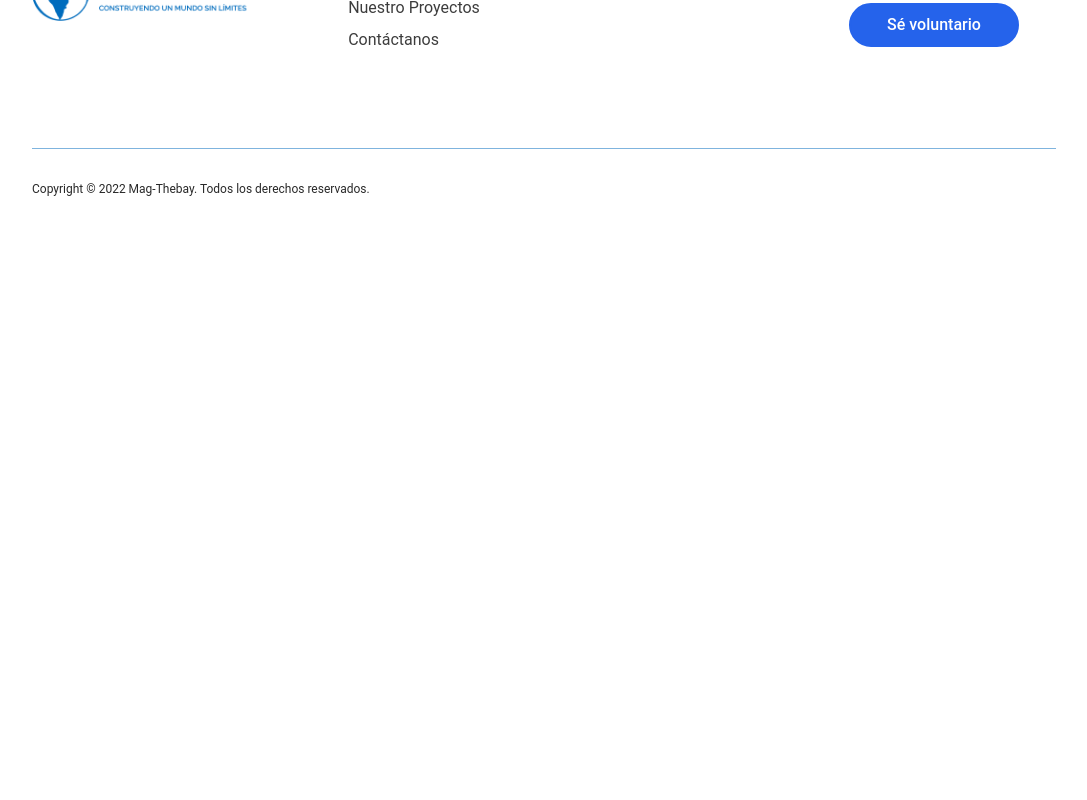
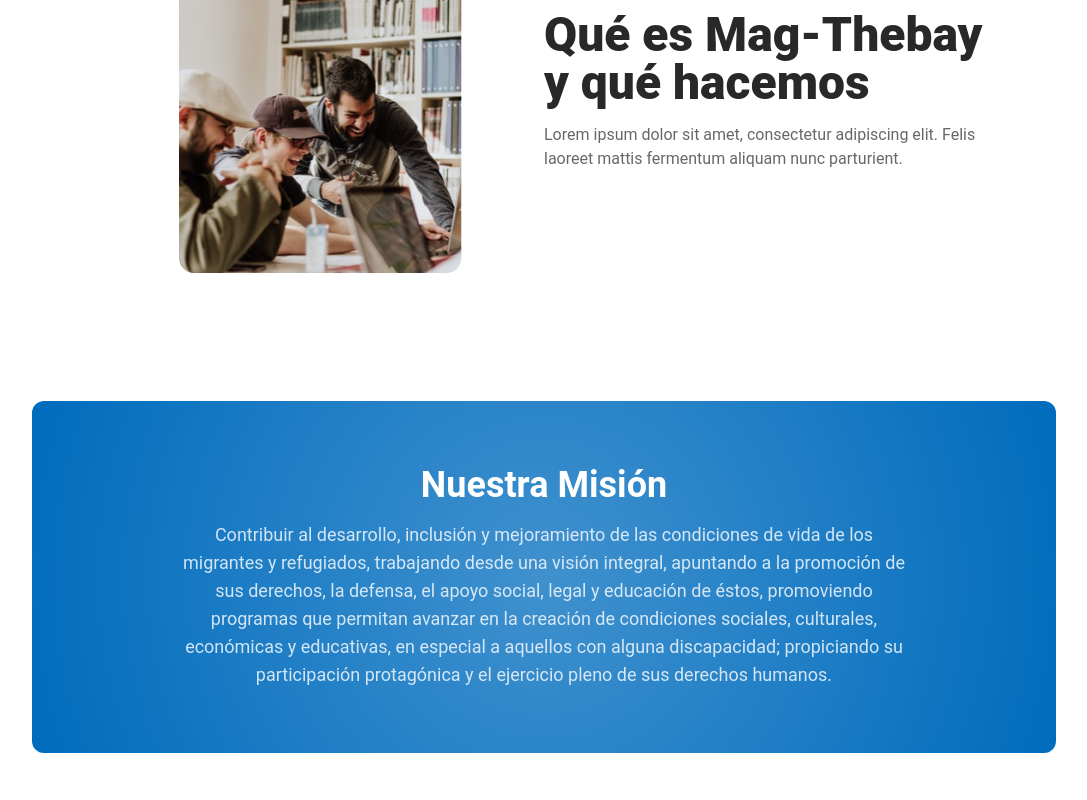
Before and after one commit to cxalem/mag-thebay, a Next.js app: page /nosotros in a window 1280 px wide. Shown: the part 320-1120 px from the top of the page, without its empty margins (96-1183 px from the left). Before the commit the page ends 800 px from the top, so only its background shows below. Built offline with nearby package versions, Linux system fonts and the light colour scheme.

Commit message:
nosotros page added and fixes

```diff
--- a/src/components/InfoSection/InfoSection.tsx
+++ b/src/components/InfoSection/InfoSection.tsx
@@ -1,27 +1,22 @@
-import Image from "next/image";
-import Button from "../Button/Button";
-import aboutUsImage from "../../public/images/about-us.jpg";
+import Image, { StaticImageData } from "next/image";
 
-type Props = {};
+type Props = {
+  children: React.ReactNode;
+  src: StaticImageData;
+  alt: string;
+};
 
-const InfoSection: React.FC<Props> = ({}) => {
+const InfoSection: React.FC<Props> = ({ children, src, alt }) => {
   return (
     <div className="grid grid-cols-1 my-10 md:grid-cols-2 items-center justify-items-center md:my-32 md:px-28 ">
       <Image
-        src={aboutUsImage}
+        src={src}
         width={283}
         height={365}
-        alt="About us"
+        alt={alt}
       />
       <div className="flex flex-col gap-4 items-center md:items-start">
-        <h3 className="text-6xl text-center md:text-left font-extrabold text-primary">Quiénes somos y qué hacemos</h3>
-        <p className="text-primary text-center md:text-left opacity-70">
-          Lorem ipsum dolor sit amet, consectetur adipiscing elit. Felis laoreet
-          mattis fermentum aliquam nunc parturient.
-        </p>
-        <Button type="primary" href="/nosotros">
-          ¡Quiero saber más!
-        </Button>
+        {children}
       </div>
     </div>
   );
--- a/src/components/Proyects/ProjectCard.tsx
+++ b/src/components/Projects/ProjectCard.tsx
@@ -1,15 +1,16 @@
 import React from "react";
 import Image from "next/image";
 import Button from "../Button/Button";
-import style from "./ProyectsStyles/ProjectCard.module.css";
+import style from "./ProjectsStyles/ProjectCard.module.css";
 
 type Props = {
   title: string;
   description: string;
   url: string;
+  id: string;
 };
 
-const ProjectCard: React.FC<Props> = ({ title, description, url }) => {
+const ProjectCard: React.FC<Props> = ({ title, description, url, id }) => {
   return (
     <div className="flex flex-col max-w-sm justify-center shadow-xl rounded-2xl">
       <Image
@@ -24,7 +25,7 @@ const ProjectCard: React.FC<Props> = ({ title, description, url }) => {
         <h2 className="text-center font-bold text-primary">{title}</h2>
         <p className="text-center text-primary text-sm opacity-70">{description}</p>
         <div className="flex justify-center">
-        <Button href={url} type="primary">Más Información</Button>
+        <Button href={`/${id}`} type="primary">Más Información</Button>
         </div>
       </div>
     </div>
--- a/src/components/Proyects/ProjectsSection.tsx
+++ b/src/components/Projects/ProjectsSection.tsx
@@ -1,7 +1,6 @@
 import React from "react";
-import ProjectCard from "./ProjectCard"
-import { useEffect, useState } from "react";
-import data from "../../data/projectsData.json"
+import ProjectCard from "./ProjectCard";
+import meta from "../../data/projectsMetadata.json";
 
 interface Proyect {
   id: string;
@@ -10,23 +9,23 @@ interface Proyect {
   url: string;
 }
 
+type Props = {};
+
 const getItems = () => {
   return [
-    ...Object.entries(data).map(([id, key]) => {
+    ...Object.entries(meta).map(([id, key]) => {
       return {
         id,
         title: key.title,
         description: key.description,
         url: key.url,
-      }
-    })
-  ]
-}
-
-type Props = {};
+      };
+    }),
+  ];
+};
 
 const ProjectsSection: React.FC<Props> = ({}) => {
-  const [projects, setProjects] = useState<Proyect[]>(getItems())
+  const projects = getItems();
 
   return (
     <div className="grid grid-cols-1 justify-items-center my-10 md:mb-32 md:grid-cols-2 lg:grid-cols-3 gap-10 md:px-20">
--- /dev/null
+++ b/src/components/TextBox/TextBox.tsx
@@ -0,0 +1,17 @@
+import styles from "../../styles/Hero.module.css";
+
+type Props = {
+    children: React.ReactNode;
+};
+
+const TextBox: React.FC<Props> = ({ children }) => {
+  return (
+    <div
+      className={`${styles.infoContainer} flex flex-col gap-4 items-center py-10 px-10 md:py-16 md:px-36 rounded-xl w-full max-w-5xl`}
+    >
+        {children}
+    </div>
+  );
+};
+
+export default TextBox;
--- a/src/pages/index.tsx
+++ b/src/pages/index.tsx
@@ -2,14 +2,29 @@ import { NextPage } from "next";
 import styles from "../styles/Home.module.css";
 import Hero from "../components/Hero/Hero";
 import InfoSection from "../components/InfoSection/InfoSection";
-import ProjectsSection from "../components/Proyects/ProjectsSection";
+import ProjectsSection from "../components/Projects/ProjectsSection";
 import JoinUs from "../components/JoinUs/JoinUs";
+import Button from "../components/Button/Button";
+import aboutUsImage from "../public/images/about-us.jpg";
 
 const Home: NextPage = () => {
   return (
-    <div className={`${styles.container} flex flex-col justify-center items-center`}>
+    <div
+      className={`${styles.container} flex flex-col justify-center items-center`}
+    >
       <Hero />
-      <InfoSection />
+      <InfoSection src={aboutUsImage} alt="Index">
+        <h3 className="text-6xl text-center md:text-left font-extrabold text-primary">
+          Quiénes somos y qué hacemos
+        </h3>
+        <p className="text-primary text-center md:text-left opacity-70">
+          Lorem ipsum dolor sit amet, consectetur adipiscing elit. Felis laoreet
+          mattis fermentum aliquam nunc parturient.
+        </p>
+        <Button type="primary" href="/nosotros">
+          ¡Quiero saber más!
+        </Button>
+      </InfoSection>
       <ProjectsSection />
       <JoinUs />
     </div>
--- a/src/pages/nosotros.tsx
+++ b/src/pages/nosotros.tsx
@@ -1,10 +1,41 @@
 import { NextPage } from "next";
+import InfoSection from "../components/InfoSection/InfoSection";
 import styles from "../styles/Home.module.css";
+import aboutUsImage from "../public/images/about-us.jpg";
+import Button from "../components/Button/Button";
+import TextBox from "../components/TextBox/TextBox";
 
 const Nosotros: NextPage = () => {
   return (
-    <div className={`${styles.container} flex flex-col justify-center items-center`}>
-      <h1>Nosotros</h1>
+    <div
+      className={`${styles.container} flex flex-col justify-center items-center`}
+    >
+      <div>
+        <InfoSection src={aboutUsImage} alt="About Us">
+          <h3 className="text-5xl text-center md:text-left font-extrabold text-primary">
+            Qué es Mag-Thebay y qué hacemos
+          </h3>
+          <p className="text-primary text-center md:text-left opacity-70">
+            Lorem ipsum dolor sit amet, consectetur adipiscing elit. Felis
+            laoreet mattis fermentum aliquam nunc parturient.
+          </p>
+        </InfoSection>
+      </div>
+      <TextBox>
+        <h1 className="text-center text-white font-bold text-4xl">
+          Nuestra Misión
+        </h1>
+        <p className="text-center text-white text-lg opacity-80">
+          Contribuir al desarrollo, inclusión y mejoramiento de las condiciones
+          de vida de los migrantes y refugiados, trabajando desde una visión
+          integral, apuntando a la promoción de sus derechos, la defensa, el
+          apoyo social, legal y educación de éstos, promoviendo programas que
+          permitan avanzar en la creación de condiciones sociales, culturales,
+          económicas y educativas, en especial a aquellos con alguna
+          discapacidad; propiciando su participación protagónica y el ejercicio
+          pleno de sus derechos humanos.
+        </p>
+      </TextBox>
     </div>
   );
 };
```
Also changed, not shown: src/components/Projects/ProjectsStyles/ProjectCard.module.css (renamed from src/components/Proyects/ProyectsStyles/ProjectCard.module.css), src/data/projectsMetadata.json (renamed from src/data/projectsData.json).
